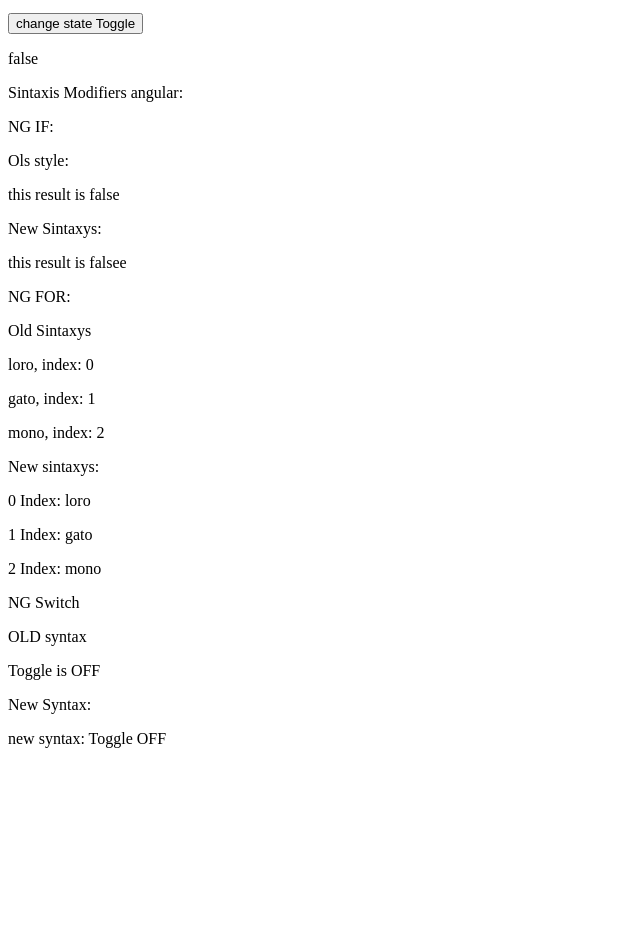
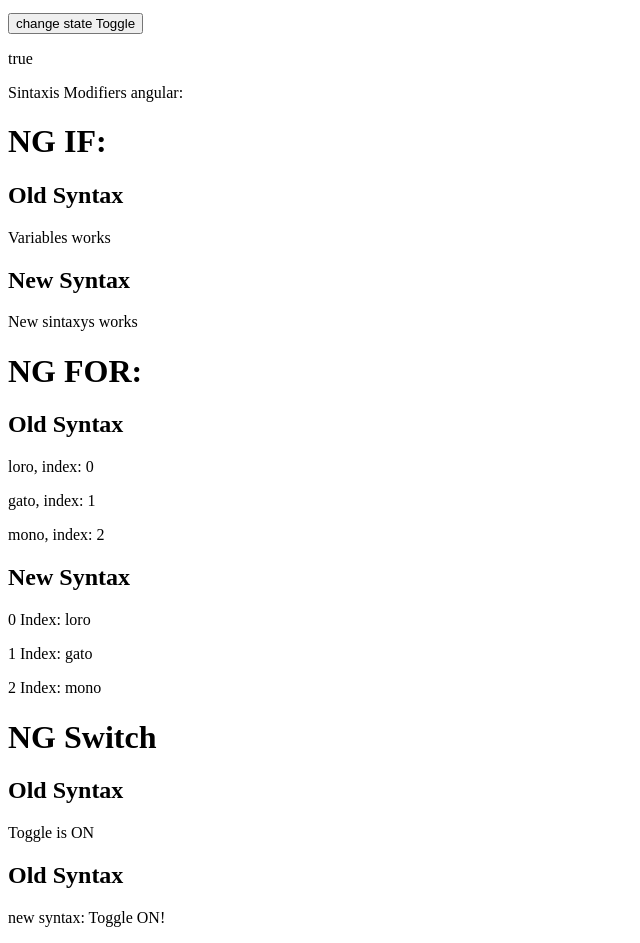
Before and after one commit to dylanjitt/AngularProject, an Angular app: page / in a window 1280 px wide. Shown: the part 1640-2583 px from the top of the page, without its empty margins (0-640 px from the left). Before the commit the page ends 2404 px from the top, so only its background shows below. Built offline with nearby package versions, Linux system fonts and the light colour scheme.

Commit message:
30 sep 2024 onInit onDestroy components

```diff
--- a/src/app/app.component.html
+++ b/src/app/app.component.html
@@ -8,46 +8,51 @@
   <p>Persons app Component:</p>
 </app-persons>
 
-<app-user-card (sendData)="recieveData($event)" name="Marques Keith Brownlee"  [email]="'Mkbhd@yt.net'">
+@if(togg){
+  <app-user-card (sendData)="recieveData($event)" name="Marques Keith Brownlee"  [email]="'Mkbhd@yt.net'">
   <p>HTML From the father component</p>
-</app-user-card>
+  </app-user-card>
+}
+
+
+
 <p>RESULT CALCULATOR: {{result}}</p>
 <app-calculator (sum)="setRes($event)" (mult)="setRes($event)" (reset)="setRes($event)"></app-calculator>
 
 <button (click)="toggle()">change state Toggle</button>
 <p>{{togg}}</p>
 <p>Sintaxis Modifiers angular:</p>
-<p>NG IF:</p>
-<p>Ols style:</p>
+<h1>NG IF:</h1>
+<h2>Old Syntax</h2>
 <p *ngIf="togg; else elseOld">Variables works</p>
 <ng-template #elseOld>
   <p >this result is false</p>
 </ng-template>
 
 
-<p>New Sintaxys:</p>
+<h2>New Syntax</h2>
 @if(togg){
   <p>New sintaxys works</p>
 } @else{
   <p>this result is falsee</p>
 }
-<p>NG FOR:</p>
-<p>Old Sintaxys</p>
+<h1>NG FOR:</h1>
+<h2>Old Syntax</h2>
 <p *ngFor="let animal of animals; let i = index">{{animal}}, index: {{i}}</p>
 
-<p>New sintaxys: </p>
+<h2>New Syntax</h2>
 @for(animal of animals;track animal; let i=$index){
   <p>{{i}} Index: {{animal}}</p>
 }
 
-<p>NG Switch</p>
-<p>OLD syntax</p>
+<h1>NG Switch</h1>
+<h2>Old Syntax</h2>
 <div [ngSwitch]="togg">
   <p *ngSwitchCase="false">Toggle is OFF</p>
   <p *ngSwitchCase="true">Toggle is ON</p>
 </div>
 
-<p>New Syntax:</p>
+<h2>Old Syntax</h2>
 @switch (togg) {
   @case (true) { <p>new syntax: Toggle ON!</p> }
   @case (false) {<p>new syntax: Toggle OFF</p> }
--- a/src/app/app.component.ts
+++ b/src/app/app.component.ts
@@ -19,6 +19,10 @@ interface IPerson{
   styleUrl: './app.component.scss'
 })
 export class AppComponent {
+
+  userCardCreated:boolean=true
+
+
   title:number=30;
   animals:string[]=['loro','gato','mono']
   //interfaz completa
@@ -40,7 +44,7 @@ export class AppComponent {
   var2=null
   var3='hola'
 // creación de Variable para probar NgIf y ngSwitch
-  togg:boolean=false
+  togg:boolean=true
 
   constructor(){
 
--- a/src/app/user-card/user-card.component.ts
+++ b/src/app/user-card/user-card.component.ts
@@ -1,4 +1,4 @@
-import { Component,EventEmitter,Input,Output } from '@angular/core';
+import { Component,EventEmitter,Input,Output ,OnInit, OnDestroy} from '@angular/core';
 import { CommonModule } from '@angular/common';
 @Component({
   selector: 'app-user-card',
@@ -7,7 +7,7 @@ import { CommonModule } from '@angular/common';
   templateUrl: './user-card.component.html',
   styleUrl: './user-card.component.scss'
 })
-export class UserCardComponent {
+export class UserCardComponent implements OnInit,OnDestroy{
 
   //inputs outputs
   @Input() name:string=''
@@ -18,4 +18,16 @@ export class UserCardComponent {
   public onSendData(){
     this.sendData.emit("los skibidi se pusieron toilet")
   }
+
+  constructor(){
+    console.log("HOLAAAAA USER CARD")
+  }
+
+  ngOnInit(): void {
+    console.log("BONJOUR USER CARD OnInit")
+  }
+
+  ngOnDestroy(): void {
+      console.log("ADIOS NG OnDestroy")
+  }
 }
```
